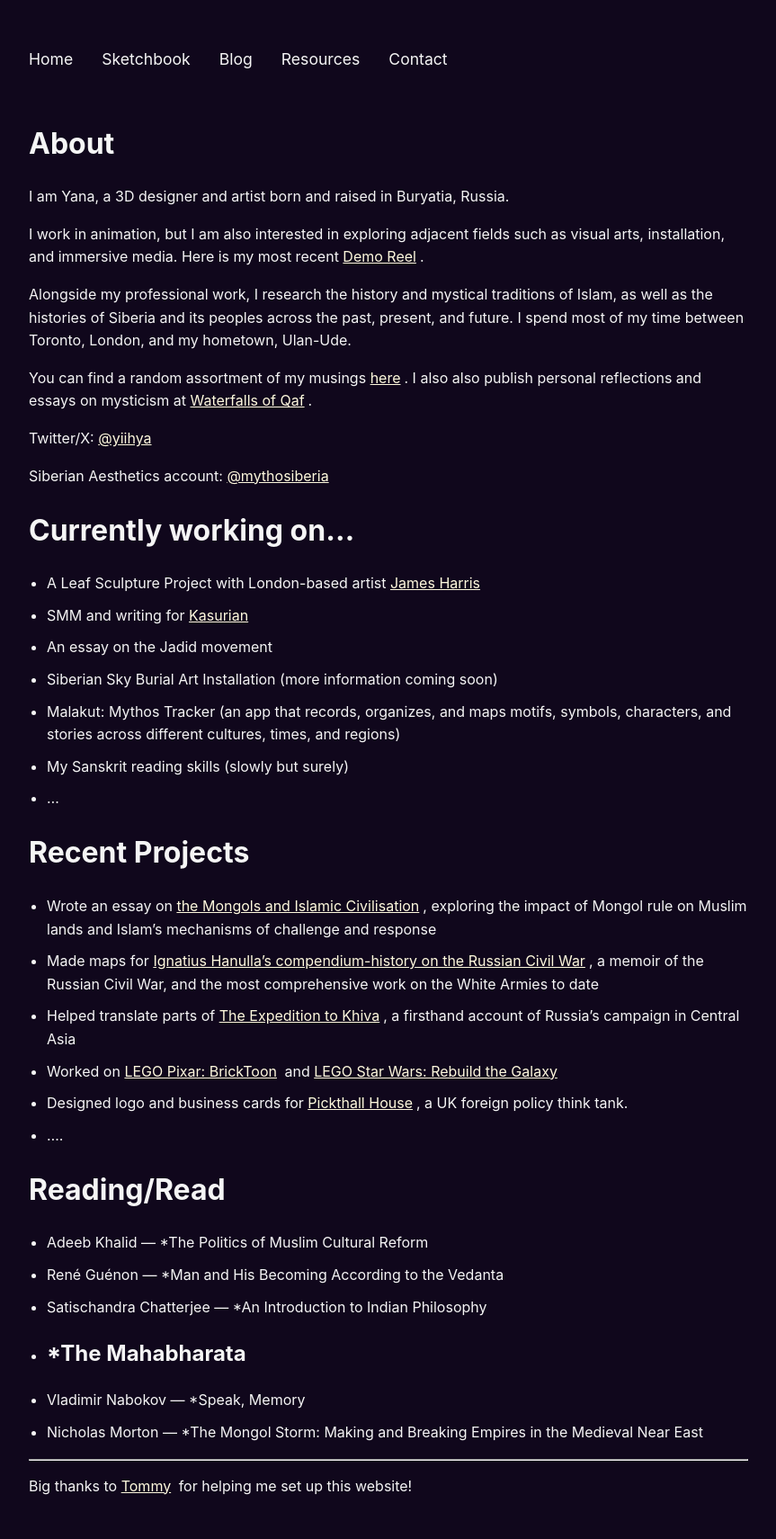
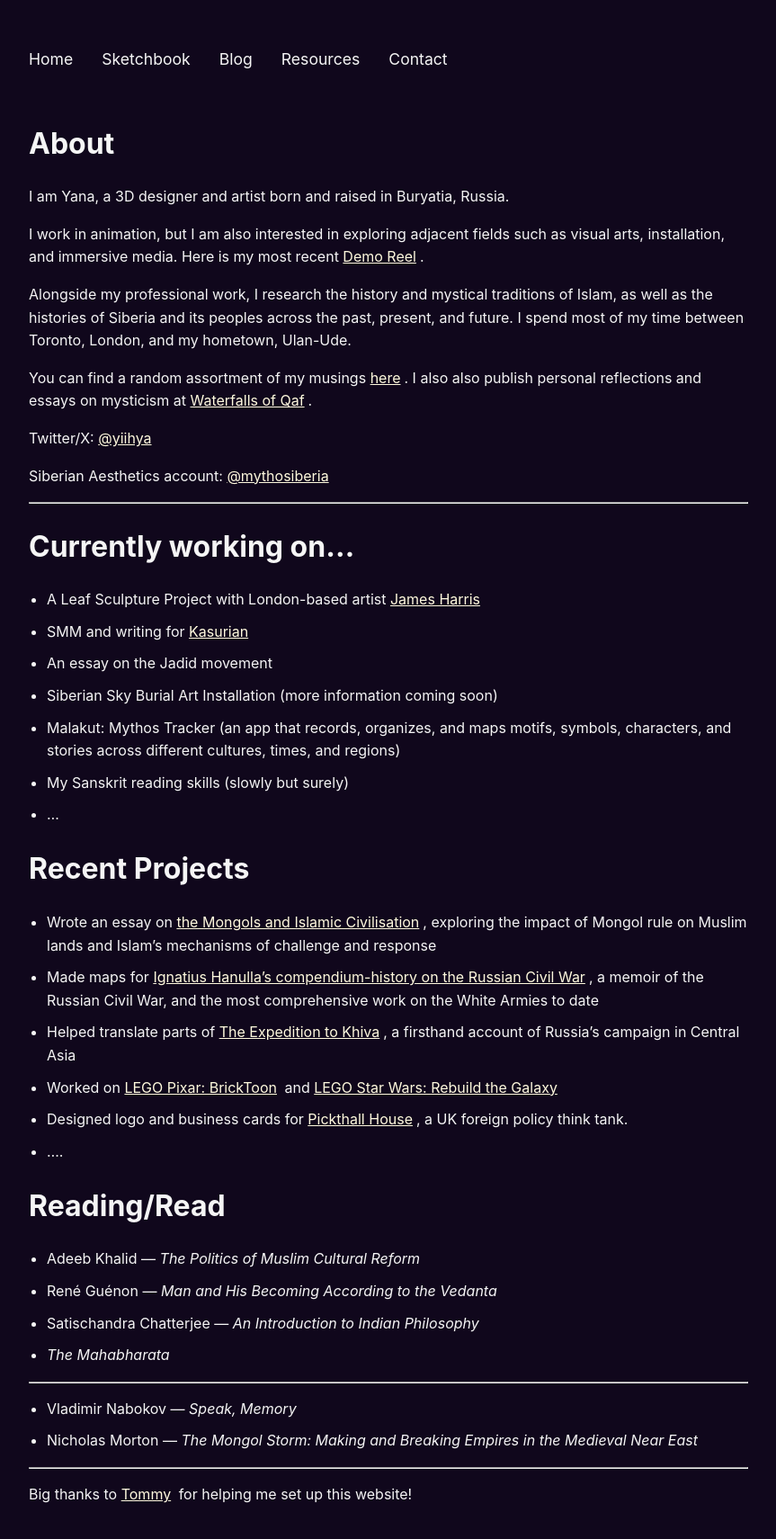
Before and after one commit to yanazuray/waterfalls-of-qaf, a Jekyll site: the page built from index.md, in a window 1280 px wide. Shown: the whole page at 90% size, without its empty margins (208-1071 px from the left). Built offline with Jekyll 4.4.1, drawn with Linux system fonts in a browser that asks for light colours.

Commit message:
vault backup: 2025-04-26 04:32:42

```diff
--- a/index.md
+++ b/index.md
@@ -16,6 +16,8 @@ You can find a random assortment of my musings [here](https://yanazuray.me/Blog)
 Twitter/X: [@yiihya](https://x.com/yiihya)
 
 Siberian Aesthetics account: [@mythosiberia](https://x.com/mythosiberia)
+
+---
 # Currently working on...
 
 * A Leaf Sculpture Project with London-based artist [James Harris](https://www.jamesharris.co.uk/)
@@ -37,13 +39,14 @@ Siberian Aesthetics account: [@mythosiberia](https://x.com/mythosiberia)
 
 # Reading/Read
 
-* Adeeb Khalid — *The Politics of Muslim Cultural Reform
-* René Guénon — *Man and His Becoming According to the Vedanta
-* Satischandra Chatterjee — *An Introduction to Indian Philosophy
-* *The Mahabharata
+* Adeeb Khalid — *The Politics of Muslim Cultural Reform*
+* René Guénon — *Man and His Becoming According to the Vedanta*
+* Satischandra Chatterjee — *An Introduction to Indian Philosophy*
+* *The Mahabharata*
+
 ---
-* Vladimir Nabokov — *Speak, Memory
-* Nicholas Morton — *The Mongol Storm: Making and Breaking Empires in the Medieval Near East
+* Vladimir Nabokov — *Speak, Memory*
+* Nicholas Morton — *The Mongol Storm: Making and Breaking Empires in the Medieval Near East*
 
 ---
 
```
